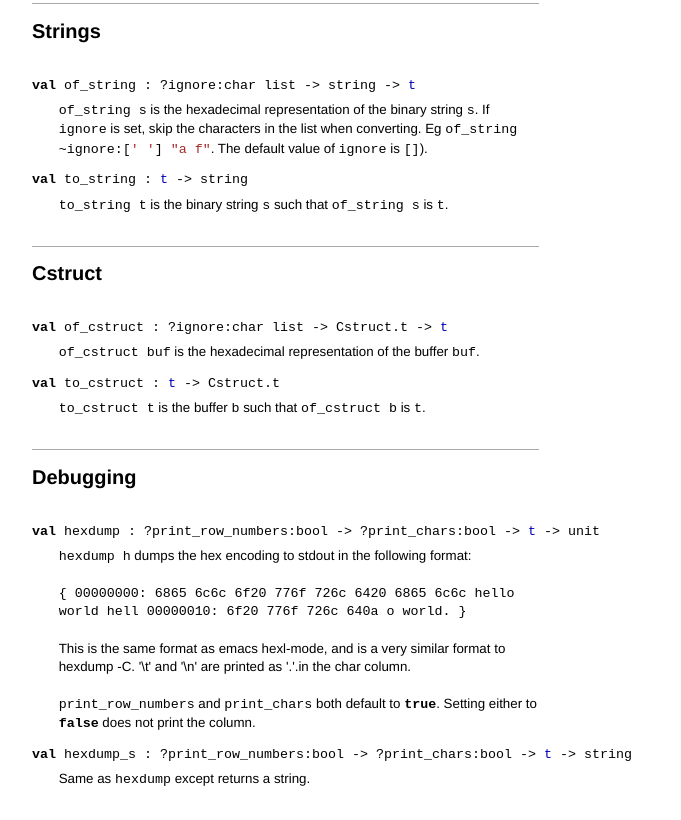
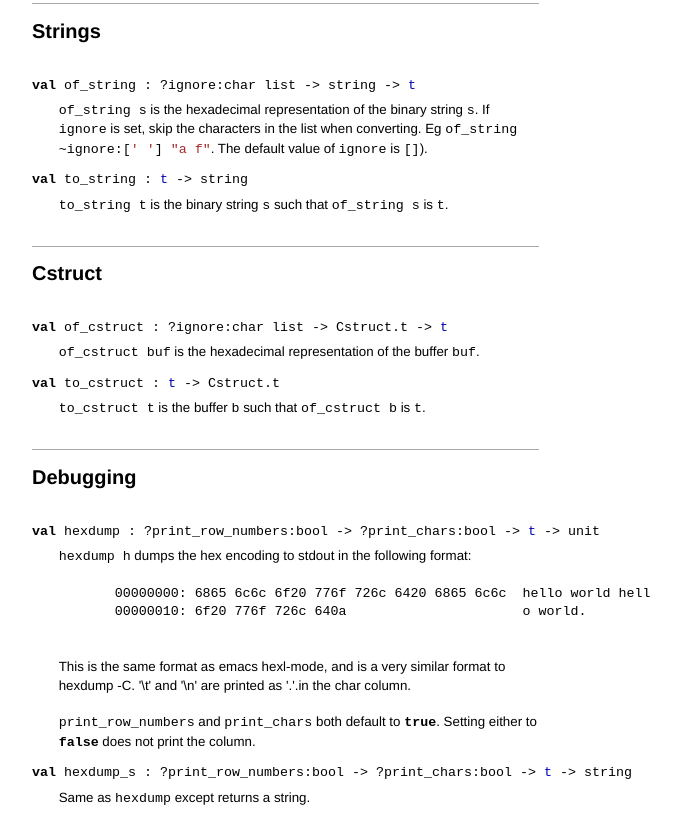
Before and after one commit to mirage/ocaml-hex, a plain HTML site: page Hex.html in a window 1280 px wide. Shown: the part 489-1309 px from the top of the page, without its empty margins (96-777 px from the left). Drawn offline with Linux system fonts and the light colour scheme.

Commit message:
Doc updates

```diff
--- a/Hex.html
+++ b/Hex.html
@@ -78,10 +78,9 @@ The type var hexadecimal values.<br>
 <code class="code">hexdump h</code> dumps the hex encoding to stdout in the following format:
 <p>
 
-    <code class="code">{
-    00000000: 6865 6c6c 6f20 776f 726c 6420 6865 6c6c  hello world hell
-    00000010: 6f20 776f 726c 640a                      o world.
-    }</code>
+    <pre class="verbatim">       00000000: 6865 6c6c 6f20 776f 726c 6420 6865 6c6c  hello world hell
+       00000010: 6f20 776f 726c 640a                      o world.
+   </pre>
 <p>
 
     This is the same format as emacs hexl-mode, and is a very similar
```
